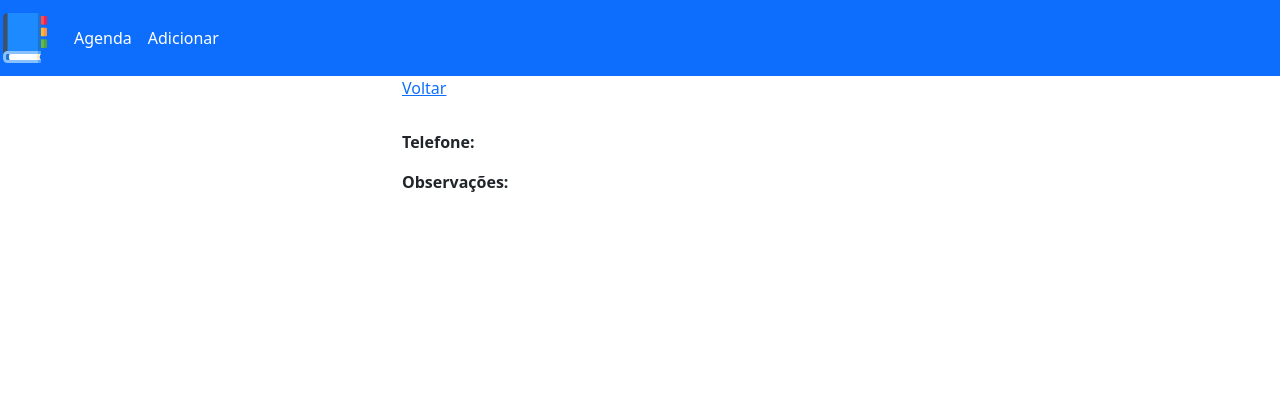
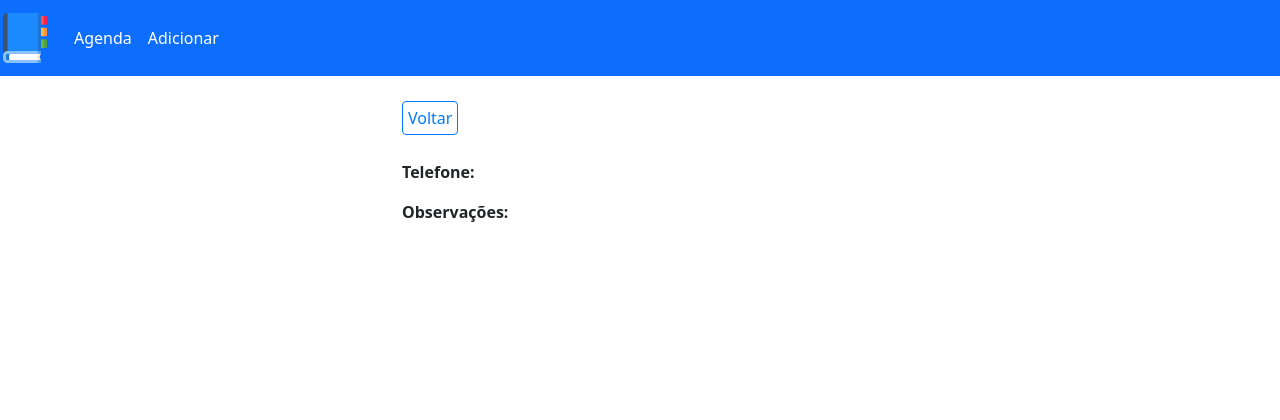
Before and after one commit to jean-meandonca/agenda-php, a PHP site: page /show.php in a window 1280 px wide. Shown: the top 420 px of the page. Run offline with PHP 8.4, Linux system fonts and the light colour scheme; data that the repository does not hold is empty.

Commit message:
feat(estilos-botao-voltar) - estilizado o botao voltar

```diff
--- a/css/styles.css
+++ b/css/styles.css
@@ -73,7 +73,23 @@
     font-weight: bold;
 }
 
+#back-link-container{
+    display: block;
+    width: 500px;
+    margin: 30px auto 0;
+}
 
+#back-link{
+    border: 1px solid #007BFF;
+    color: #007BFF;
+    border-radius: 4px;
+    padding: 5px;
+    text-decoration: none;
+}
+
+#back-link:hover{
+    text-decoration: none;
+}
 
 footer{
     width: 100%;
```
